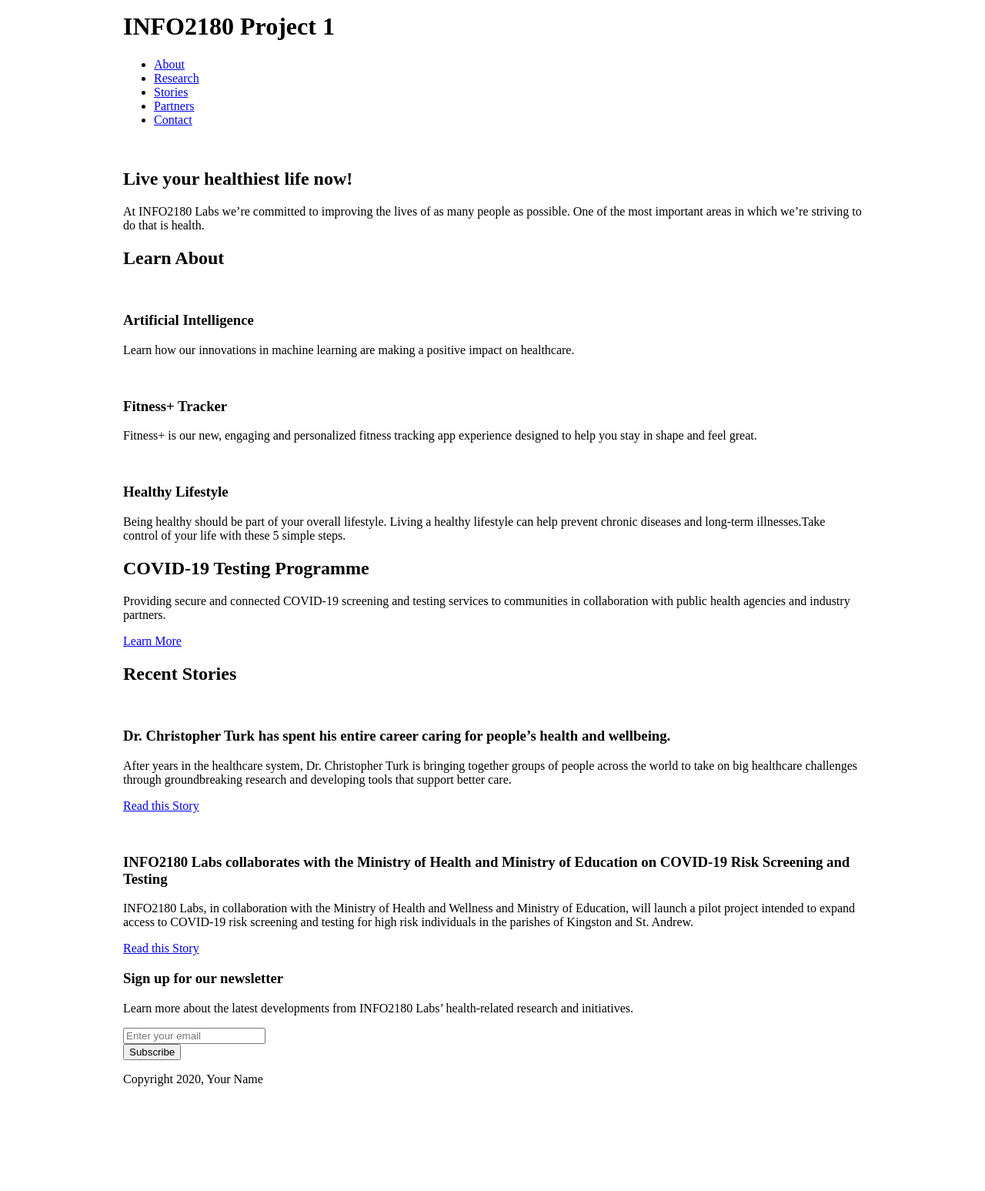
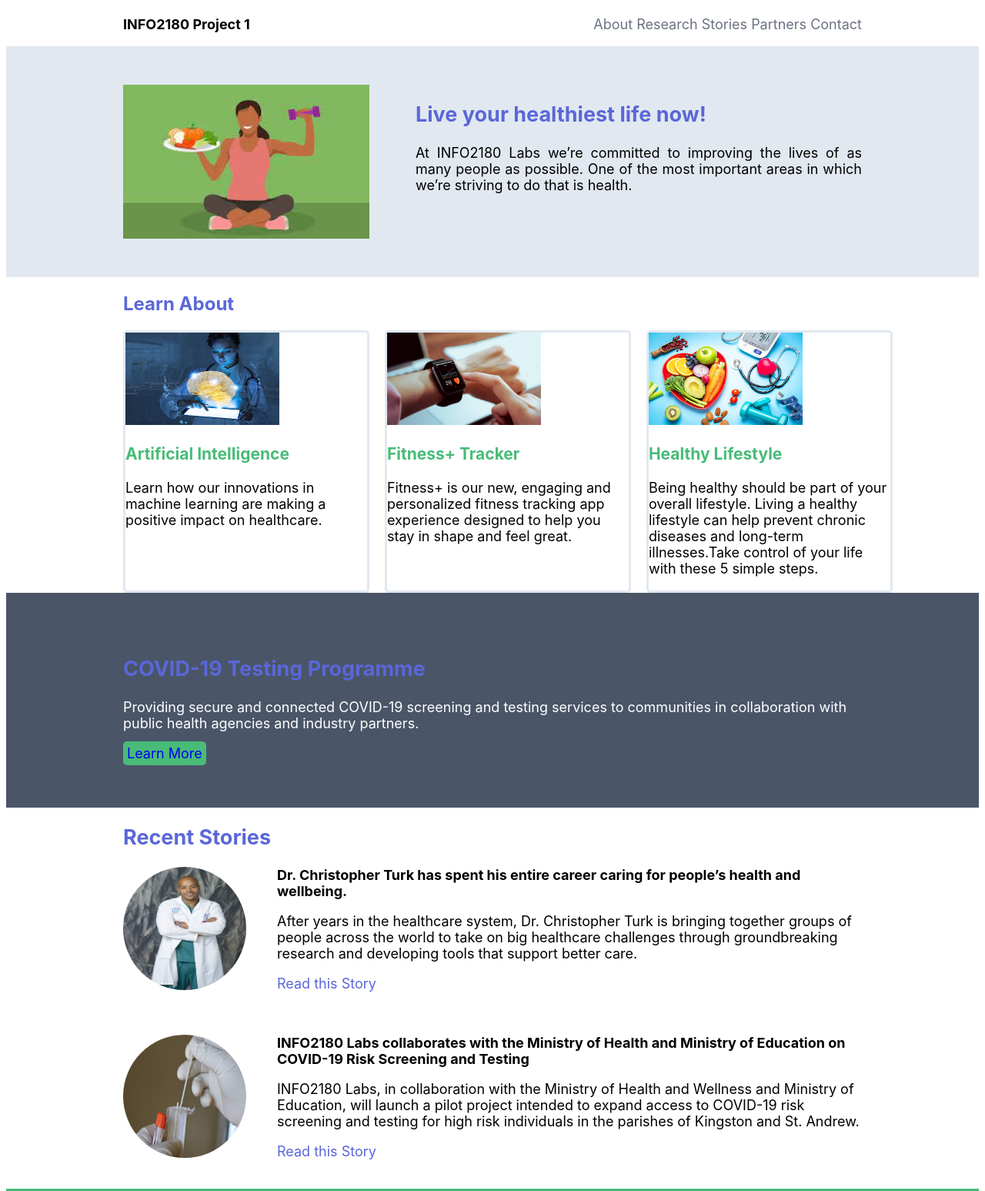
Before and after one commit to britneyhemmings/info2180-project1, a plain HTML site: page index.html in a window 1280 px wide. Shown: the part 5-1552 px from the top of the page at 77% size. Before the commit the page ends 1432 px from the top, so only its background shows below. Drawn offline with Linux system fonts and the light colour scheme.

Commit message:
Edited starter files

```diff
--- a/index.html
+++ b/index.html
@@ -26,7 +26,7 @@
         <section class="overview-hero">
             <div class="container">
                 <div class="overview-hero-image">
-                    <img src="#" alt="">
+                    <img src="download.jpg" alt="Woman exercising" class="img1"/>
                 </div>
                 <div class="overview-hero-text">
                     <h2>Live  your healthiest life now!</h2>
@@ -39,21 +39,21 @@
                 <h2>Learn About</h2>
                 <div class="cards">
                     <div class="card">
-                        <img src="#" alt="">
+                        <img src="TECH19content.jpg" alt="doctor using tablet to examine a brain scan" class="img2">
                         <div class="card-body">
                             <h3>Artificial Intelligence</h3>
                             <p>Learn how our innovations in machine learning are making a positive impact on healthcare.</p>
                         </div>
                     </div>
                     <div class="card">
-                        <img src="#" alt="">
+                        <img src="wearable-technology.jpg" alt="fitness tracker watch" class="img3">
                         <div class="card-body">
                             <h3>Fitness+ Tracker</h3>
                             <p>Fitness+ is our new, engaging and personalized fitness tracking app experience designed to help you stay in shape and feel great.</p>
                         </div>
                     </div>
                     <div class="card">
-                        <img src="#" alt="">
+                        <img src="healthy lifestyle.jpg" alt="healthy lifestyle photo" class=" img4">
                         <div class="card-body">
                             <h3>Healthy Lifestyle</h3>
                             <p>Being healthy should be part of your overall lifestyle. Living a healthy lifestyle can help prevent chronic diseases and long-term illnesses.Take control of your life with these 5 simple steps.</p>
@@ -77,7 +77,7 @@
             <div class="container">
                 <h2>Recent Stories</h2>
                 <article>
-                    <img src="" alt="">
+                    <img src="Turk.webp" alt="Image of Dr Christopher Turk" class="img5">
                     <div class="article-body">
                         <h3>Dr. Christopher Turk has spent his entire career caring for people’s health and wellbeing.</h3>
                         <p>After years in the healthcare system, Dr. Christopher Turk is bringing together groups of people across the world to take on big healthcare challenges through groundbreaking research and developing tools that support better care.</p>
@@ -85,7 +85,7 @@
                     </div>
                 </article>
                 <article>
-                    <img src="" alt="">
+                    <img src="covid.jpg" alt="Covid-19 testing" class="img6">
                     <div class="article-body">
                         <h3>INFO2180 Labs collaborates with the Ministry of Health and Ministry of Education on COVID-19 Risk Screening and Testing</h3>
                         <p>INFO2180 Labs, in collaboration with the Ministry of Health and Wellness and Ministry of Education, will launch a pilot project intended to expand access to COVID-19 risk screening and testing for high risk individuals in the parishes of Kingston and St. Andrew.</p>
@@ -110,7 +110,7 @@
     </main>
     <footer>
         <div class="container">
-            <p>Copyright 2020, Your Name</p>
+            <p>Copyright 2020, Britney Hemmings</p>
         </div>
     </footer>
 </body>
--- a/styles.css
+++ b/styles.css
@@ -1,7 +1,6 @@
-/* Add your CSS to this file */
 body {
-    margin: 0;
-    font-size: 16px;
+    font-size: 18px;
+    font-family: -apple-system, BlinkMacSystemFont, "Segoe UI",Roboto, "Helvetica Neue", Arial, "Noto Sans", sans-serif ;
 }
 
 .container {
@@ -9,3 +8,144 @@ body {
     max-width: 960px;
     width: 100%;
 }
+
+header {
+    background-color:#FFFFFF;
+}
+
+h1{
+    font-size: 18px;
+}
+
+header div{
+    display: flex;
+    justify-content: space-between;
+    align-items:center;
+}
+
+li{
+    display: inline;
+}
+
+li a{
+    color: #6b7280
+}
+
+li a:hover{
+    color: #5A67D8;
+}
+
+.overview-hero{
+    background-color: #E2E8F0;
+    padding: 50px;
+    grid-column: 1 / 3;
+    display: flex;
+    align-items: center;
+}
+
+.overview-hero-text{
+   text-align: justify;
+}
+
+.img1{
+    float: left;
+    height: 200px;
+    width: 320px;
+    padding: 0px 60px 0px 0px;
+}
+
+.img2,
+.img3,
+.img4{
+    height: 120px;
+    width: 200px;
+}
+
+.learn-about h2{
+    font-size: 24px;
+    color: #48BB78;
+}
+
+.cards{
+    display: grid;
+    grid-template-columns:repeat(3, 33.33%);
+    column-gap: 20px;
+}
+
+.card{
+    border-style: solid;
+    border-color: #E2E8F0;
+    border-radius: 5px;
+}
+
+.card-body h3{
+    color: #48BB78;
+    font-size: 21px;
+}
+
+.testing{
+    background-color: #4A5568;
+    color:#FFFFFF;
+    padding: 60px;
+    grid-column: 1 / 3;
+}
+
+a{
+    text-decoration: none;
+}
+
+a.btn{
+    background-color: #48BB78;
+    border-radius: 5px;
+    padding: 5px;
+}
+
+.container h2,
+p a{
+    color: #5A67D8
+}
+
+article h3{
+    font-size: 18px;
+}
+
+.img5,
+.img6{
+    float: left;
+    border-radius: 50%;
+    width: 160px;
+    height: 160px;
+    margin-right: 40px;
+  }
+
+.article-body{
+    padding-bottom: 20px;
+}
+
+.newsletter{
+    background-color: #48BB78;
+    color:#FFFFFF;
+    padding: 40px;
+    grid-column: 1 / 3;
+    text-align: center;
+}
+
+form{
+    display: flex;
+    justify-content:center;
+}
+
+button{
+    background-color: #5A67D8;
+    color:#FFFFFF;
+    border-style: none;
+    border-radius: 5px;
+}
+
+footer {
+    /*   clear: both; */
+    background-color: #4A5568;
+    color:#FFFFFF;
+    padding: 10px;
+    grid-column: 1 / 3;
+  }
```
Also changed, not shown: TECH19content.jpg (added), Turk.webp (added), covid.jpg (added), download.jpg (added), healthy lifestyle.jpg (added), wearable-technology.jpg (added).
